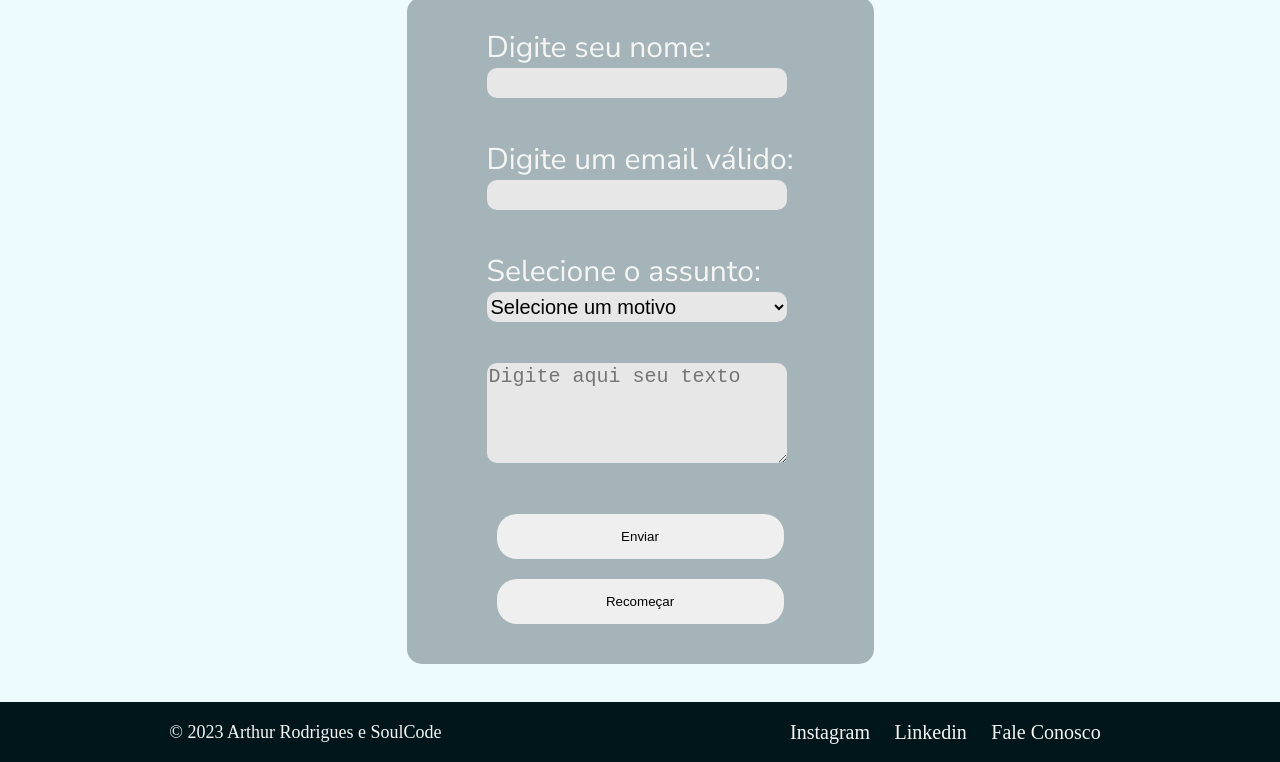
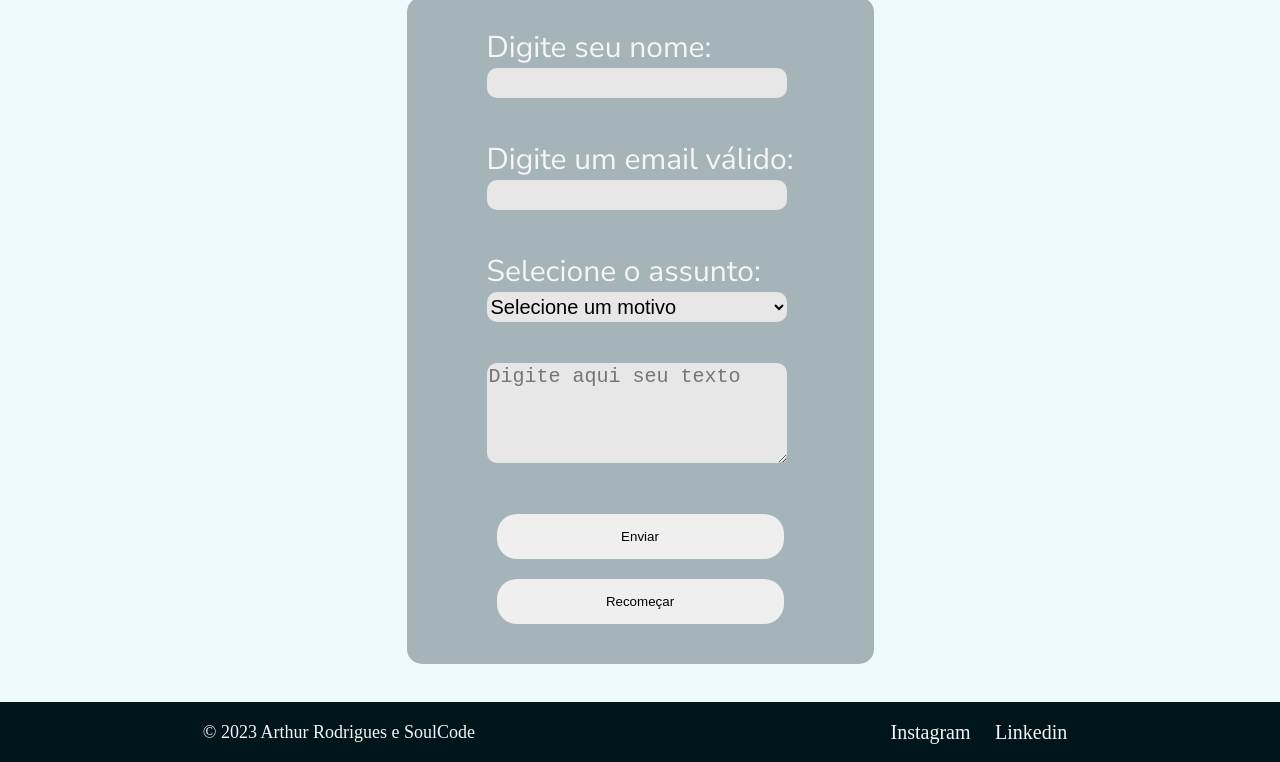
Before and after one commit to arthurrgsampaio/Deploy-ProjetoAvaliativo1, a plain HTML site: page pages/contato/contato.html in a window 1280 px wide. Shown: the part 166-928 px from the top of the page. Drawn offline with Linux system fonts and the light colour scheme; a web font is replaced by a local one.

Commit message:
tireri redundância do footer

```diff
--- a/pages/contato/contato.html
+++ b/pages/contato/contato.html
@@ -102,9 +102,6 @@
             class="links 2"
             >Linkedin</a
           >
-          <a href="./pages/contato/contato.html" class="links 3"
-            >Fale Conosco</a
-          >
         </div>
       </div>
     </footer>
```
